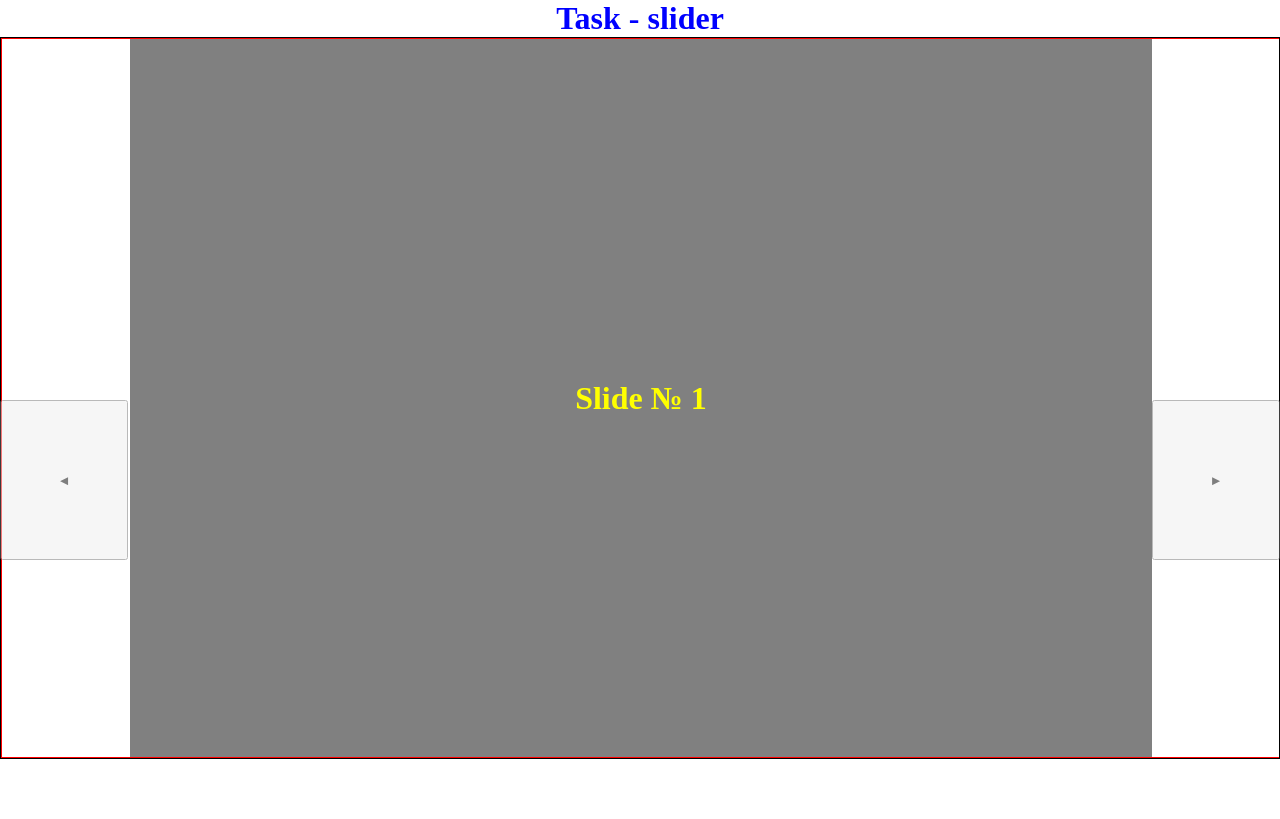
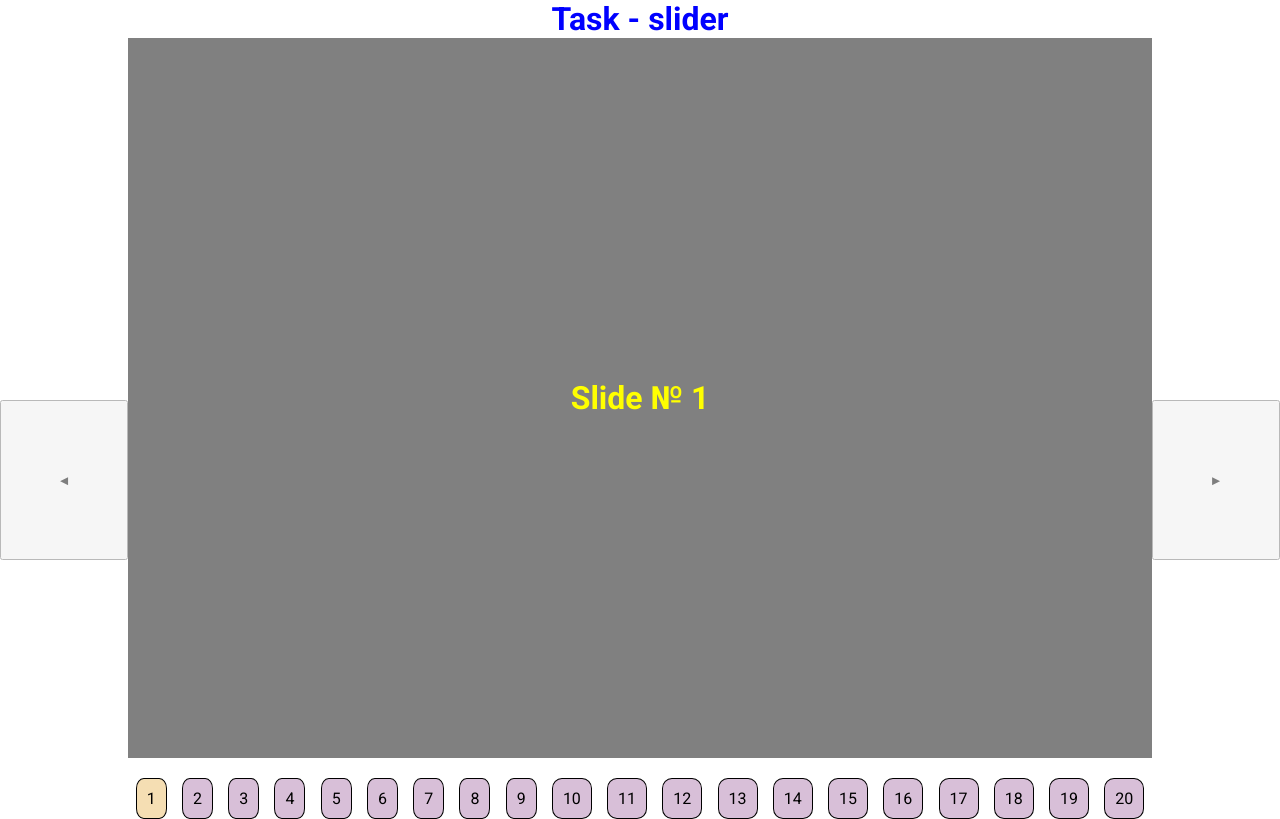
Before and after one commit to Zolotou/Carousel-component-react, a React app: page / in a window 1280 px wide. Built offline with nearby package versions, Linux system fonts and the light colour scheme.

Commit message:
feat: recompile code for carousel component

```diff
--- a/package.json
+++ b/package.json
@@ -1,5 +1,5 @@
 {
-  "name": "ScandiwebTask",
+  "name": "scandiwebtask",
   "version": "1.0.0",
   "description": "",
   "main": "index.js",
--- a/src/App.css
+++ b/src/App.css
@@ -1,4 +1,5 @@
 * {
+    font-family: 'Roboto', sans-serif;
     margin: 0;
     padding: 0;
 }
@@ -39,9 +40,7 @@
 .Slider {
     display: flex;
     height:  90%;
-    border: 1px solid black;
     overflow: hidden;
-
 }
 
 .slide {
@@ -50,8 +49,7 @@
     justify-content: center;
     color:  yellow;
     min-width: 100%;
-    border: 1px solid red;
-    transition: 0.5s;
+    transition: 0.6s;
 }
 
 .slide-content {
@@ -63,3 +61,26 @@
     justify-content: center;
     background-color: grey;
 }
+
+.Slider-pointer-wrapper {
+    display: flex;
+    justify-content: space-around;
+    flex-wrap: wrap;
+    padding-top: 20px;
+    margin: 0 10%;
+}
+
+.pointer {
+    padding: 10px;
+    cursor: pointer;
+    border: 1px solid black;
+    border-radius: 25%;
+    background-color: thistle;
+}
+
+.pointer-active {
+    padding: 10px;
+    border: 1px solid black;
+    border-radius: 25%;
+    background-color: wheat;
+}
--- a/src/App.js
+++ b/src/App.js
@@ -1,55 +1,14 @@
 import React, { useState } from 'react';
 import "./App.css";
-import Slide from './components/Slide';
+import Carousel from './components/Carousel';
 
 const App = () => {
-    const slides = [...Array(11).keys()];
-    const [xAxisStep, SetXAxisStep] = useState(0);
-    const [slidePlace, SetSlidePlace] = useState(0);
-    const [touchStart, setTouchStart] = useState(0);
 
-    const TouchStartHandler = (e) => {
-        setTouchStart(e.targetTouches[0].clientX)
-    }
-
-    const TouchStopHandler = (e) => {
-        const touchDistance = touchStart -  e.changedTouches[0].clientX;
-
-        if(window.innerWidth + Math.abs(touchDistance) > window.innerWidth * 1.5){
-            touchDistance < 0 ? goLeft() : goRight();
-        }else { SetXAxisStep(slidePlace * 100)}
-        console.log({window: window.innerWidth, touch: touchDistance});
-        setTouchStart(0)
-
-    }
-
-    const TouchMoveHandler = (e) => {
-        const TouchMove = e.changedTouches[0].clientX;
-        const touchDistance = touchStart -  e.changedTouches[0].clientX
-        if(window.innerWidth/2 - Math.abs(touchDistance) > 0){
-            SetXAxisStep(prev => touchStart < TouchMove ? prev+1 : prev-1)
-        }
-
-    }
-
-    const goLeft = () => {
-        SetXAxisStep(prev => prev === 0 ? -100 * (slides.length -1) : Math.round((prev + 100)/100)*100);
-        SetSlidePlace(slidePlace + 1);
-    };
-    const goRight = () => {
-        SetXAxisStep(prev => prev === -100 * (slides.length -1) ? 0 : Math.round((prev - 100)/100)*100);
-        SetSlidePlace(slidePlace - 1);
-    };
-    console.log(xAxisStep);
     return (
         <div className="App">
             <h1 className="text">Task - slider</h1>
-            <button onClick={goLeft} className="button button-left">◄</button>
-            <button onClick={goRight} className="button button-right">►</button>
+            <Carousel slidesCount={20} />
 
-            <div className="Slider" onClick={() => console.log('heySlider')} onTouchStart={ (e) => TouchStartHandler(e)} onTouchEnd={(e)=> TouchStopHandler(e)} onTouchMove={(e) =>  TouchMoveHandler(e)}>
-                {slides.map((slide) => <Slide transformX={xAxisStep} key={slide} index={slide} />)}
-            </div>
         </div>
 
     )
--- /dev/null
+++ b/src/components/Carousel.js
@@ -0,0 +1,73 @@
+import React ,{ useState } from 'react';
+import Slide from './Slide';
+
+const Carousel = ({slidesCount}) => {
+    const slides = [...Array(slidesCount).keys()];
+
+    const TRIGGER_FOR_SWIPE = window.innerWidth * 1.3;
+    const PERCENT_OF_WIDTH_FOR_NEXT_SWIPE = 100;
+    const LAST_SLIDE = -PERCENT_OF_WIDTH_FOR_NEXT_SWIPE * (slides.length -1);
+
+    const [xAxisStep, SetXAxisStep] = useState(0);
+    const [slidePlace, SetSlidePlace] = useState(0);
+    const [touchStart, setTouchStart] = useState(0);
+
+    const TouchStartHandler = (e) => {
+        setTouchStart(e.targetTouches[0].clientX)
+    }
+
+    const TouchStopHandler = (e) => {
+        const touchDistance = touchStart -  e.changedTouches[0].clientX;
+
+        if(window.innerWidth + Math.abs(touchDistance) > TRIGGER_FOR_SWIPE){
+            touchDistance < 0 ? goLeft() : goRight();
+        }else { SetXAxisStep(-slidePlace * PERCENT_OF_WIDTH_FOR_NEXT_SWIPE)}
+        setTouchStart(0)
+
+    }
+
+    const TouchMoveHandler = (e) => {
+        const TouchMove = e.changedTouches[0].clientX;
+        const touchDistance =  Math.abs(touchStart -  e.changedTouches[0].clientX);
+        const movePercent = touchDistance * 100 / window.innerWidth;
+        if(movePercent < 30){
+            console.log({movePercent, xAxisStep});
+            SetXAxisStep(prev => touchStart <= TouchMove ? -slidePlace*100+movePercent : -slidePlace*100-movePercent);
+        }
+
+    }
+
+    const GoToSlide = (slide) => {
+        SetSlidePlace(slide);
+        SetXAxisStep(-slide * PERCENT_OF_WIDTH_FOR_NEXT_SWIPE);
+    }
+
+    const goLeft = () => {
+        SetXAxisStep(prev => prev >= 0 ? LAST_SLIDE : Math.round((prev + PERCENT_OF_WIDTH_FOR_NEXT_SWIPE)/100)*100);
+        SetSlidePlace(slidePlace == 0 ? slides.length-1 : slidePlace - 1);
+
+    };
+    const goRight = () => {
+        SetXAxisStep(prev => prev <= LAST_SLIDE ? 0 : Math.round((prev - PERCENT_OF_WIDTH_FOR_NEXT_SWIPE)/100)*100);
+        SetSlidePlace(slidePlace == slides.length-1 ? 0 : slidePlace + 1);
+
+    };
+
+
+    return (
+        <>
+            <button onClick={goLeft} className="button button-left">◄</button>
+            <button onClick={goRight} className="button button-right">►</button>
+
+            <div className="Slider"  onTouchStart={ (e) => TouchStartHandler(e)} onTouchEnd={(e)=> TouchStopHandler(e)} onTouchMove={(e) =>  TouchMoveHandler(e)}>
+                {slides.map(slide => <Slide transformX={xAxisStep} key={slide} index={slide} />)}
+            </div>
+
+            <div className="Slider-pointer-wrapper">
+                {slides.map(slide => <span onClick={() => GoToSlide(slide)} className={slide === slidePlace ? "pointer-active" : "pointer"} key={slide}>{slide + 1}</span>)}
+            </div>
+        </>
+    )
+}
+
+export default Carousel
--- a/src/index.html
+++ b/src/index.html
@@ -3,6 +3,8 @@
     <meta charset="UTF-8">
     <meta http-equiv="X-UA-Compatible" content="IE=edge">
     <meta name="viewport" content="width=device-width, initial-scale=1.0">
+    <link rel="preconnect" href="https://fonts.gstatic.com">
+    <link href="https://fonts.googleapis.com/css2?family=Roboto:wght@400;700&display=swap" rel="stylesheet">
     <title>Task</title>
 </head>
 <body>
```
Also changed, not shown: 3 other files (tests, documents, lock files or other folders).
